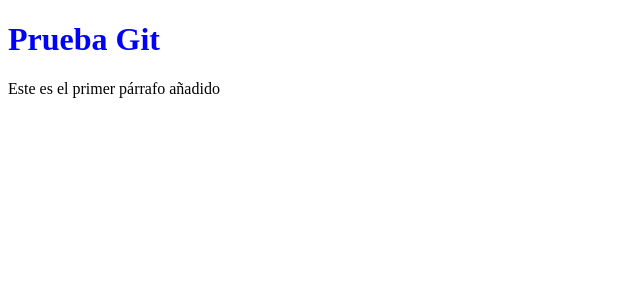
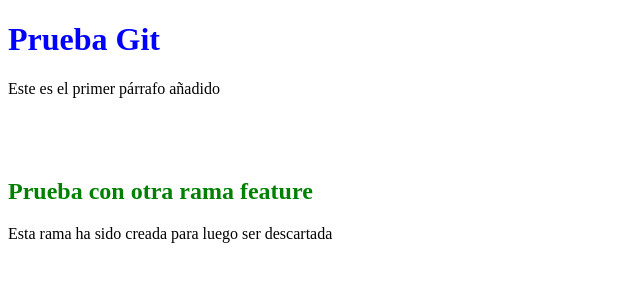
Before and after one commit to dlamo/git-start, a plain HTML site: page index.html in a window 1280 px wide. Shown: the whole page, without its empty margins (0-640 px from the left). Drawn offline with Linux system fonts and the light colour scheme.

Commit message:
branch not to be merged

```diff
--- a/index.html
+++ b/index.html
@@ -9,5 +9,7 @@
 <body>
     <h1>Prueba Git</h1>
     <p>Este es el primer párrafo añadido</p>
+    <h2>Prueba con otra rama feature</h2>
+    <p>Esta rama ha sido creada para luego ser descartada</p>
 </body>
 </html>
--- a/styles.css
+++ b/styles.css
@@ -1,3 +1,7 @@
 h1 {
     color: blue;
 }
+h2 {
+    color: green;
+    padding-top: 60px;
+}
```
